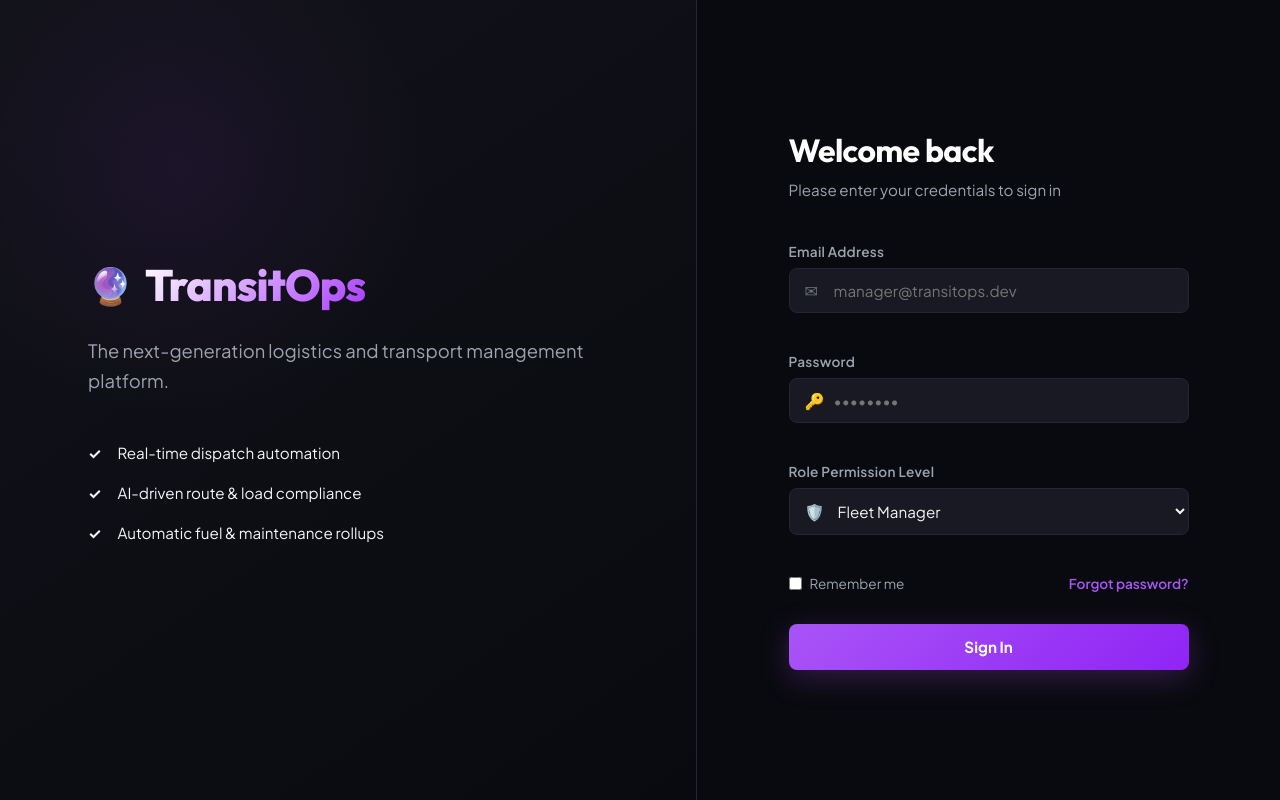
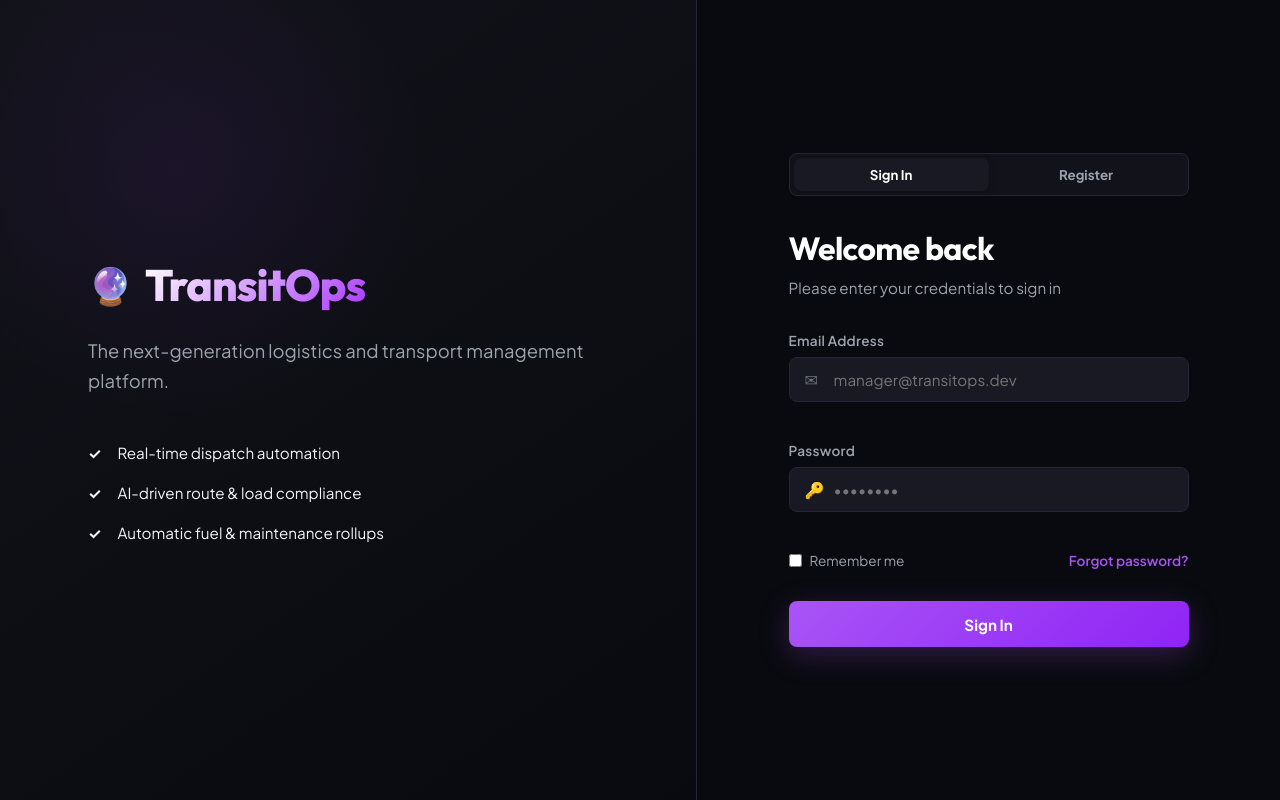
Before and after one commit to nishad-shaik/TransitOps-odoo, a Vue app in the folder frontend/: page /login in a window 1280 px wide. Built offline with nearby package versions, Linux system fonts and the light colour scheme.

Commit message:
add register tab rate limiting lockout and xss sanitization

```diff
--- a/frontend/src/views/Login.vue
+++ b/frontend/src/views/Login.vue
@@ -30,12 +30,33 @@
     <!-- Form Side (Right) -->
     <div class="form-side">
       <div class="form-content">
-        <div class="header-block">
-          <h2>Welcome back</h2>
-          <p class="subtitle">Please enter your credentials to sign in</p>
+        <!-- Login/Register Selection Tabs -->
+        <div class="tabs-header">
+          <button
+            @click="activeTab = 'signin'"
+            class="tab-btn"
+            :class="{ active: activeTab === 'signin' }"
+          >
+            Sign In
+          </button>
+          <button
+            @click="activeTab = 'register'"
+            class="tab-btn"
+            :class="{ active: activeTab === 'register' }"
+          >
+            Register
+          </button>
         </div>
 
-        <form @submit.prevent="handleLogin" class="login-form">
+        <div class="header-block">
+          <h2>{{ activeTab === 'signin' ? 'Welcome back' : 'Create Account' }}</h2>
+          <p class="subtitle">
+            {{ activeTab === 'signin' ? 'Please enter your credentials to sign in' : 'Set up a new organizational profile' }}
+          </p>
+        </div>
+
+        <!-- SIGN IN FORM -->
+        <form v-if="activeTab === 'signin'" @submit.prevent="handleLogin" class="login-form">
           <div class="form-group">
             <label for="email">Email Address</label>
             <div class="input-wrapper">
@@ -64,19 +85,6 @@
             </div>
           </div>
 
-          <div class="form-group">
-            <label for="role">Role Permission Level</label>
-            <div class="input-wrapper">
-              <span class="input-icon">🛡️</span>
-              <select id="role" v-model="selectedRole">
-                <option value="Fleet Manager">Fleet Manager</option>
-                <option value="Dispatcher">Dispatcher</option>
-                <option value="Safety Officer">Safety Officer</option>
-                <option value="Financial Analyst">Financial Analyst</option>
-              </select>
-            </div>
-          </div>
-
           <div class="form-actions">
             <label class="remember-me">
               <input type="checkbox" v-model="rememberMe" />
@@ -89,12 +97,81 @@
 
           <div v-if="errorMessage" class="error-message">
             <span class="err-icon">⚠️</span>
-            <span>{{ errorMessage }}</span>
+            <span class="err-text">{{ errorMessage }}</span>
           </div>
 
           <button type="submit" class="btn-primary btn-login" :disabled="loading">
             <span v-if="loading" class="spinner"></span>
             <span>{{ loading ? 'Signing in...' : 'Sign In' }}</span>
+          </button>
+        </form>
+
+        <!-- REGISTER FORM -->
+        <form v-else @submit.prevent="handleRegister" class="login-form">
+          <div class="form-group">
+            <label for="reg-email">Email Address</label>
+            <div class="input-wrapper">
+              <span class="input-icon">✉</span>
+              <input
+                type="email"
+                id="reg-email"
+                v-model="regEmail"
+                required
+                placeholder="user@transitops.dev"
+              />
+            </div>
+          </div>
+
+          <div class="form-group">
+            <label for="reg-password">Password</label>
+            <div class="input-wrapper">
+              <span class="input-icon">🔑</span>
+              <input
+                type="password"
+                id="reg-password"
+                v-model="regPassword"
+                required
+                placeholder="••••••••"
+              />
+            </div>
+          </div>
+
+          <div class="form-group">
+            <label for="reg-confirm">Confirm Password</label>
+            <div class="input-wrapper">
+              <span class="input-icon">🔒</span>
+              <input
+                type="password"
+                id="reg-confirm"
+                v-model="regConfirmPassword"
+                required
+                placeholder="••••••••"
+              />
+            </div>
+          </div>
+
+          <div class="form-group">
+            <label for="reg-role">Role Permission Level</label>
+            <div class="input-wrapper">
+              <span class="input-icon">🛡️</span>
+              <select id="reg-role" v-model="regRole">
+                <option value="Fleet Manager">Fleet Manager</option>
+                <option value="Dispatcher">Dispatcher</option>
+                <option value="Safety Officer">Safety Officer</option>
+                <option value="Financial Analyst">Financial Analyst</option>
+                <option value="Driver">Driver (Trips &amp; Dashboard only)</option>
+              </select>
+            </div>
+          </div>
+
+          <div v-if="regErrorMessage" class="error-message">
+            <span class="err-icon">⚠️</span>
+            <span class="err-text">{{ regErrorMessage }}</span>
+          </div>
+
+          <button type="submit" class="btn-primary btn-login" :disabled="loading">
+            <span v-if="loading" class="spinner"></span>
+            <span>{{ loading ? 'Creating account...' : 'Register User' }}</span>
           </button>
         </form>
       </div>
@@ -103,43 +180,213 @@
 </template>
 
 <script setup>
-import { ref } from 'vue';
+import { ref, onMounted } from 'vue';
 import { useRouter } from 'vue-router';
+import { useToast } from '../composables/useToast';
 
 const router = useRouter();
+const { showToast } = useToast();
 
+const activeTab = ref('signin');
+
+// Sign In Fields
 const email = ref('');
 const password = ref('');
-const selectedRole = ref('Fleet Manager');
 const rememberMe = ref(false);
 const loading = ref(false);
 const errorMessage = ref('');
+
+// Registration Fields
+const regEmail = ref('');
+const regPassword = ref('');
+const regConfirmPassword = ref('');
+const regRole = ref('Fleet Manager');
+const regErrorMessage = ref('');
+
+// Load remembered email
+onMounted(() => {
+  const savedEmail = localStorage.getItem('transitops_remembered_email');
+  if (savedEmail) {
+    email.value = savedEmail;
+    rememberMe.value = true;
+  }
+});
+
+// Input Sanitization helper (OWASP XSS / Injection Mitigation)
+const sanitizeInput = (val) => {
+  if (!val) return '';
+  // Basic scrubbing of potential HTML tags and script injections
+  return val.trim().replace(/[<>'"&]/g, (match) => {
+    const map = {
+      '<': '&lt;',
+      '>': '&gt;',
+      "'": '&#39;',
+      '"': '&quot;',
+      '&': '&amp;'
+    };
+    return map[match];
+  });
+};
 
 const handleLogin = async () => {
   loading.value = true;
   errorMessage.value = '';
 
-  // Simulate network request
+  const cleanEmail = sanitizeInput(email.value);
+  const cleanPassword = sanitizeInput(password.value);
+
+  if (!cleanEmail || !cleanPassword) {
+    errorMessage.value = 'Email and password are required.';
+    loading.value = false;
+    return;
+  }
+
+  // OWASP: Client-Side Lockout Security check
+  const lockoutKey = `lockout_until_${cleanEmail}`;
+  const attemptsKey = `login_attempts_${cleanEmail}`;
+  const lockoutTime = localStorage.getItem(lockoutKey);
+
+  if (lockoutTime && parseInt(lockoutTime) > Date.now()) {
+    const remaining = Math.round((parseInt(lockoutTime) - Date.now()) / 1000);
+    errorMessage.value = `Invalid credentials. Account locked after 5 failed attempts. Please retry in ${remaining}s.`;
+    loading.value = false;
+    return;
+  }
+
   setTimeout(() => {
     loading.value = false;
 
-    // Check credentials (mock check for scaffold)
-    if (email.value && password.value) {
-      localStorage.setItem('transitops_token', 'mock-jwt-token');
+    // Default seeded credentials
+    const defaultAccounts = {
+      'fleetmanager@transitops.dev': { password: 'password123', role: 'Fleet Manager' },
+      'driver@transitops.dev': { password: 'password123', role: 'Driver' },
+      'safety@transitops.dev': { password: 'password123', role: 'Safety Officer' },
+      'finance@transitops.dev': { password: 'password123', role: 'Financial Analyst' },
+      'admin@transitops.dev': { password: 'password123', role: 'Fleet Manager' }
+    };
+
+    // Retrieve custom registered accounts
+    let registeredAccounts = [];
+    try {
+      const stored = localStorage.getItem('transitops_accounts');
+      if (stored) registeredAccounts = JSON.parse(stored);
+    } catch (e) {
+      console.error('Failed to parse registered accounts', e);
+    }
+
+    // Find account
+    let matchedAccount = defaultAccounts[cleanEmail];
+    if (!matchedAccount) {
+      matchedAccount = registeredAccounts.find(acc => acc.email === cleanEmail);
+    }
+
+    // Match validation
+    if (matchedAccount && matchedAccount.password === cleanPassword) {
+      // Clear failed login attempts counter
+      localStorage.removeItem(attemptsKey);
+      localStorage.removeItem(lockoutKey);
+
+      // Remember me logic
+      if (rememberMe.value) {
+        localStorage.setItem('transitops_remembered_email', cleanEmail);
+      } else {
+        localStorage.removeItem('transitops_remembered_email');
+      }
+
+      // Save session
+      localStorage.setItem('transitops_token', 'mock-jwt-token-' + Math.random().toString(36).substr(2));
       localStorage.setItem('transitops_user', JSON.stringify({
-        email: email.value,
-        role: selectedRole.value
+        email: cleanEmail,
+        role: matchedAccount.role
       }));
 
+      showToast('Logged in successfully!', 'success');
       router.push('/dashboard');
     } else {
-      errorMessage.value = 'Invalid credentials. Account locked after 5 failed attempts.';
+      // Increment failed login count
+      const attempts = (parseInt(localStorage.getItem(attemptsKey)) || 0) + 1;
+      localStorage.setItem(attemptsKey, attempts.toString());
+
+      if (attempts >= 5) {
+        const lockoutExpiration = Date.now() + 30000; // 30 seconds block
+        localStorage.setItem(lockoutKey, lockoutExpiration.toString());
+        errorMessage.value = 'Invalid credentials. Account locked after 5 failed attempts.';
+        showToast('Login blocked: account locked for 30 seconds.', 'error');
+      } else {
+        const remainingAttempts = 5 - attempts;
+        errorMessage.value = `Invalid credentials. ${remainingAttempts} attempts remaining.`;
+      }
     }
-  }, 1000);
+  }, 800);
+};
+
+const handleRegister = async () => {
+  regErrorMessage.value = '';
+  loading.value = true;
+
+  const cleanEmail = sanitizeInput(regEmail.value);
+  const cleanPassword = sanitizeInput(regPassword.value);
+  const cleanConfirm = sanitizeInput(regConfirmPassword.value);
+
+  // Validate passwords match
+  if (cleanPassword !== cleanConfirm) {
+    regErrorMessage.value = 'Passwords do not match.';
+    loading.value = false;
+    return;
+  }
+
+  // Password length constraint check (minimum 6 chars)
+  if (cleanPassword.length < 6) {
+    regErrorMessage.value = 'Password must be at least 6 characters.';
+    loading.value = false;
+    return;
+  }
+
+  setTimeout(() => {
+    loading.value = false;
+
+    // Load registered list
+    let registeredAccounts = [];
+    try {
+      const stored = localStorage.getItem('transitops_accounts');
+      if (stored) registeredAccounts = JSON.parse(stored);
+    } catch (e) {
+      registeredAccounts = [];
+    }
+
+    // Check duplicate
+    const isSeedEmail = ['fleetmanager@transitops.dev', 'driver@transitops.dev', 'safety@transitops.dev', 'finance@transitops.dev', 'admin@transitops.dev'].includes(cleanEmail);
+    const isRegisteredEmail = registeredAccounts.some(acc => acc.email === cleanEmail);
+
+    if (isSeedEmail || isRegisteredEmail) {
+      regErrorMessage.value = 'Account email already exists.';
+      return;
+    }
+
+    // Register user
+    registeredAccounts.push({
+      email: cleanEmail,
+      password: cleanPassword,
+      role: regRole.value
+    });
+
+    localStorage.setItem('transitops_accounts', JSON.stringify(registeredAccounts));
+    showToast('Registration successful! Please log in.', 'success');
+
+    // Switch tab to signin
+    activeTab.value = 'signin';
+    email.value = cleanEmail;
+    password.value = '';
+
+    // Clear registration fields
+    regEmail.value = '';
+    regPassword.value = '';
+    regConfirmPassword.value = '';
+  }, 800);
 };
 
 const handleForgotPassword = () => {
-  alert('Password reset link has been simulated to your email.');
+  showToast('Simulated: A password reset link has been dispatched to your address.', 'info');
 };
 </script>
 
@@ -244,8 +491,35 @@ const handleForgotPassword = () => {
   max-width: 400px;
 }
 
+.tabs-header {
+  display: flex;
+  background-color: var(--panel-bg);
+  border: 1px solid var(--border-color);
+  padding: 0.25rem;
+  border-radius: var(--border-radius-sm);
+  margin-bottom: 2rem;
+}
+
+.tab-btn {
+  flex: 1;
+  background: none;
+  border: none;
+  color: var(--text-secondary);
+  padding: 0.5rem 0;
+  font-weight: 700;
+  cursor: pointer;
+  border-radius: var(--border-radius-sm);
+  transition: all 0.2s ease;
+}
+
+.tab-btn.active {
+  background-color: var(--card-bg);
+  color: #fff;
+  box-shadow: var(--shadow-sm);
+}
+
 .header-block {
-  margin-bottom: 2.5rem;
+  margin-bottom: 2rem;
 }
 
 .header-block h2 {
```
